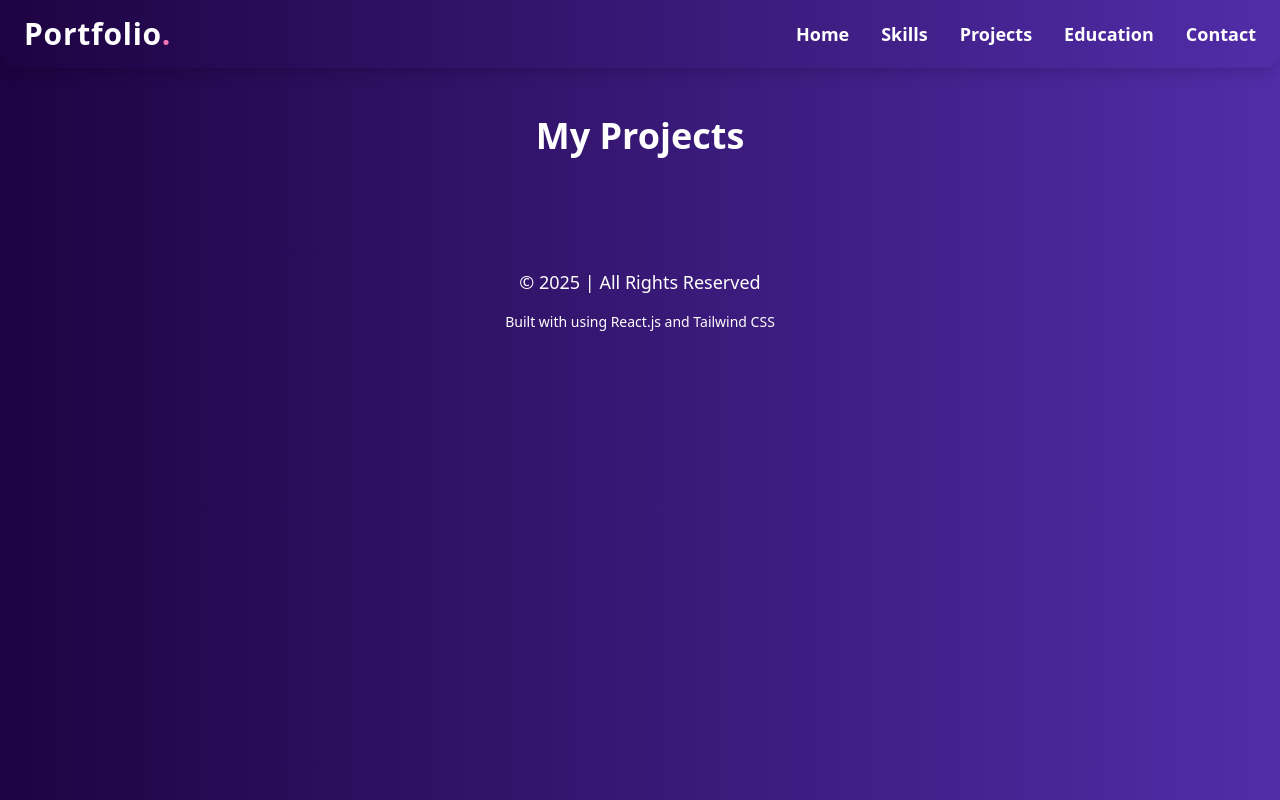
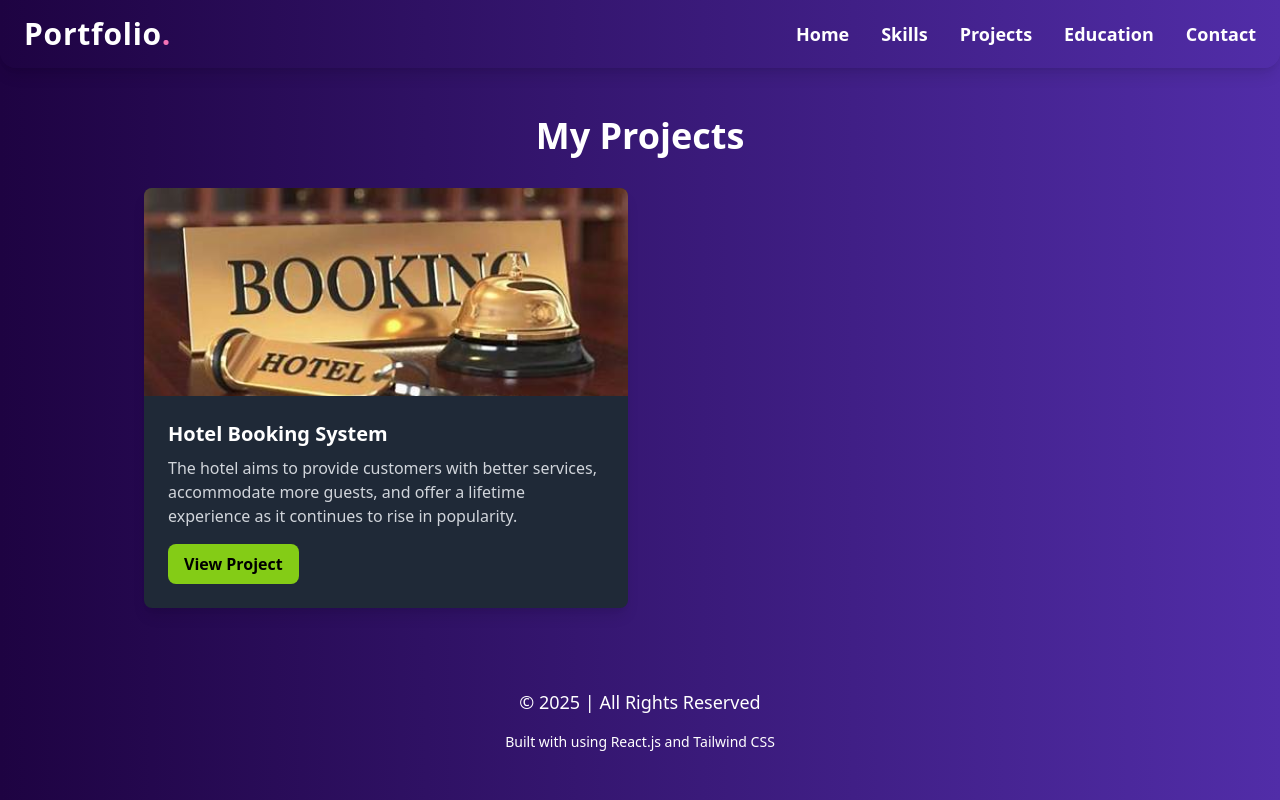
Before and after one commit to Sanduni4822/React-project-Individual, a React (Vite) app: page /projects in a window 1280 px wide. Built offline with nearby package versions, Linux system fonts and the light colour scheme.

Commit message:
Added project card with styling

```diff
--- a/src/pages/projectpage/ProjectsPage.jsx
+++ b/src/pages/projectpage/ProjectsPage.jsx
@@ -13,6 +13,20 @@ const Projects = () => {
     return (
         <div className="max-w-5xl mx-auto py-12 px-4 text-white">
             <h2 className="text-4xl font-bold text-center mb-8">My Projects</h2>
+            <div className="grid md:grid-cols-2 gap-6">
+                {projects.map((project, index) => (
+                    <div key={index} className="bg-gray-800 rounded-lg shadow-lg overflow-hidden">
+                        <img src={project.image} alt={project.title} className="w-full h-52 object-cover" />
+                        <div className="p-6">
+                            <h3 className="text-xl font-semibold mb-2">{project.title}</h3>
+                            <p className="text-gray-300 mb-4">{project.description}</p>
+                            <button className="bg-lime-500 text-black px-4 py-2 rounded-lg font-semibold">
+                                View Project
+                            </button>
+                        </div>
+                    </div>
+                ))}
+            </div>
         </div>
     );
 };
```
